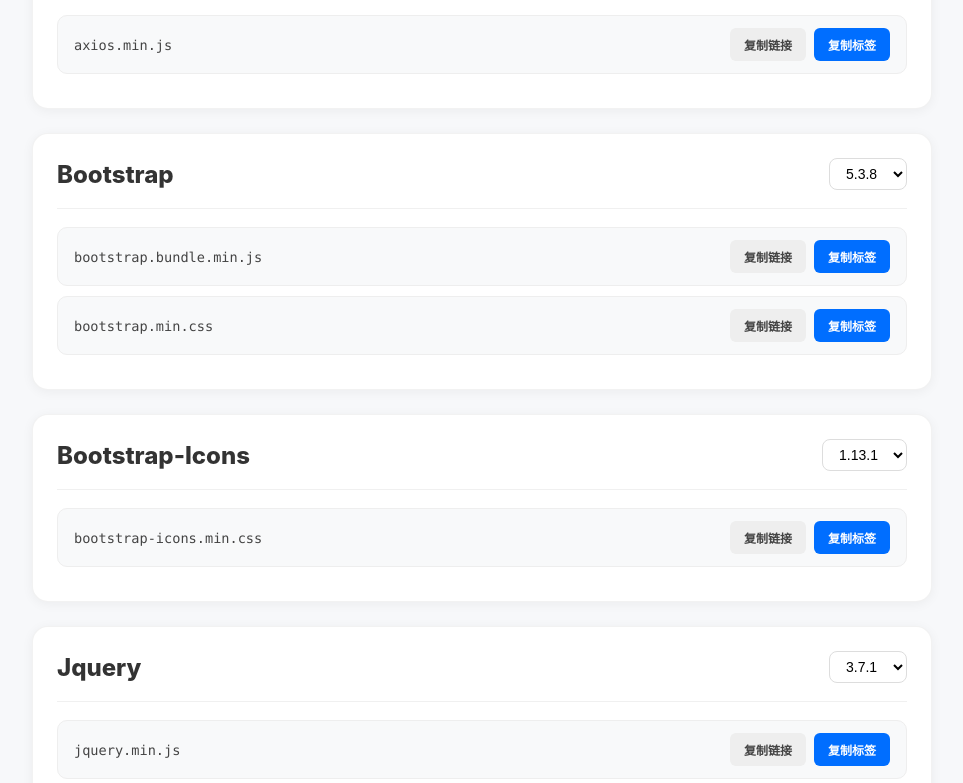
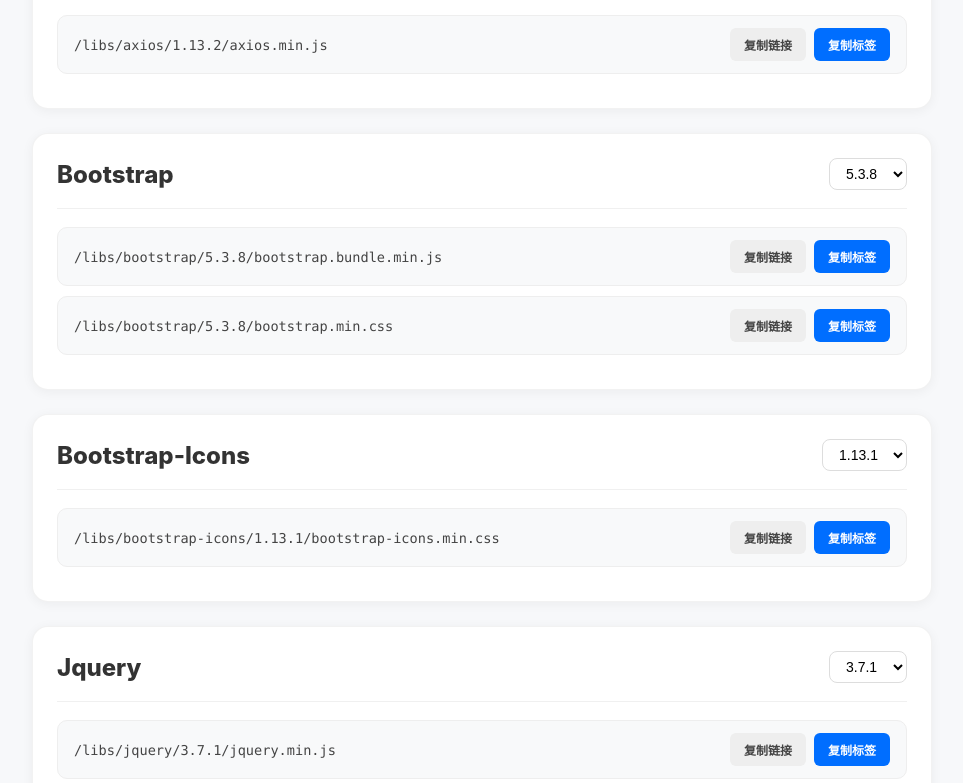
Before and after one commit to ldayday/cdn, a website: page index.html in a window 1280 px wide. Shown: the part 599-1382 px from the top of the page, without its empty margins (158-1121 px from the left). Drawn offline with Linux system fonts and the light colour scheme.

Commit message:
Update index.html

```diff
--- a/index.html
+++ b/index.html
@@ -102,7 +102,7 @@
 
             return `
             <div class="file-row">
-                <span class="file-path">${file.split('/').pop()}</span>
+                <span class="file-path">${file}</span>
                 <div class="btn-group">
                     <button class="btn btn-copy-url" data-content="${fullUrl}">复制链接</button>
                     <button class="btn btn-copy-tag" data-content='${tag.replace(/'/g, "&apos;")}'>复制标签</button>
```
